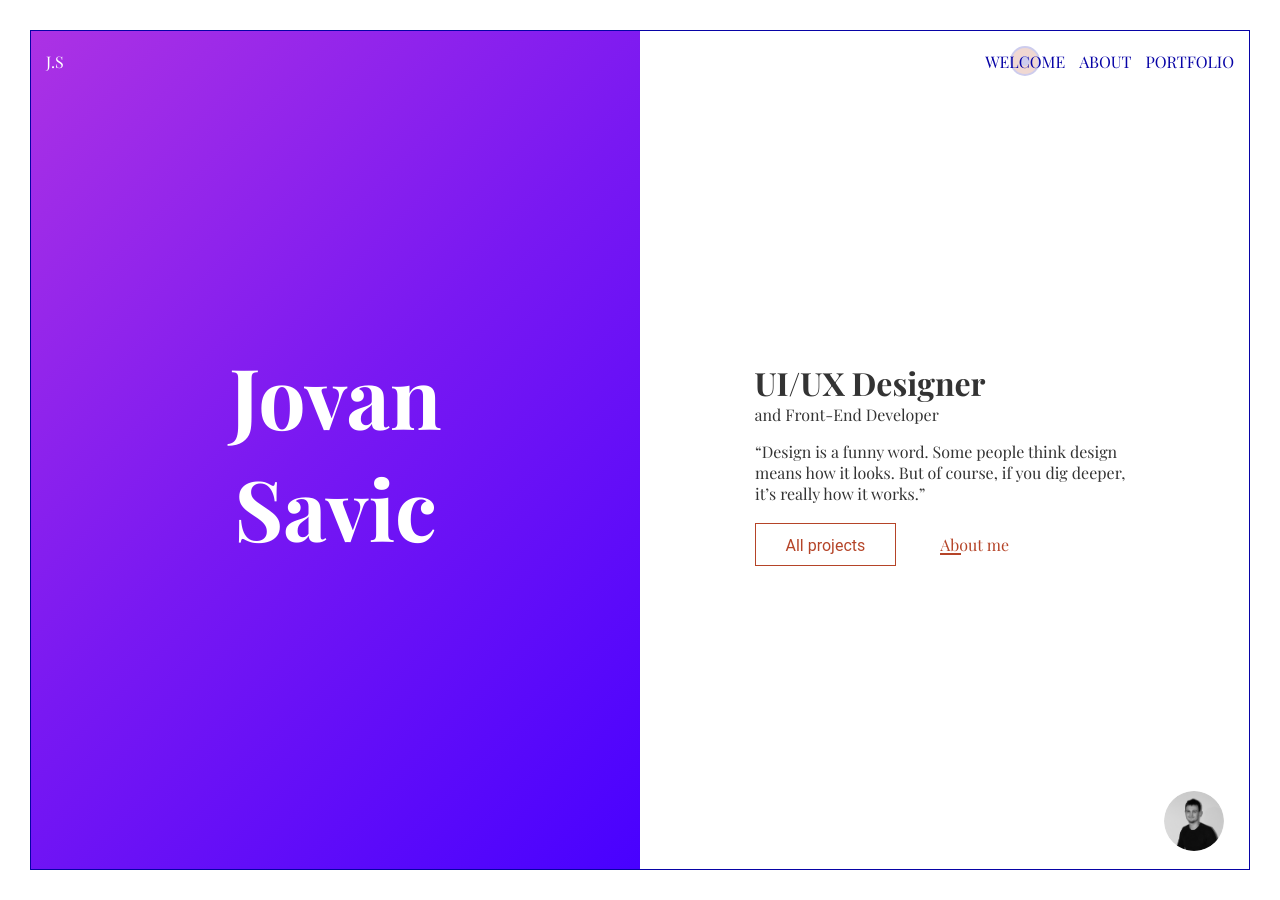
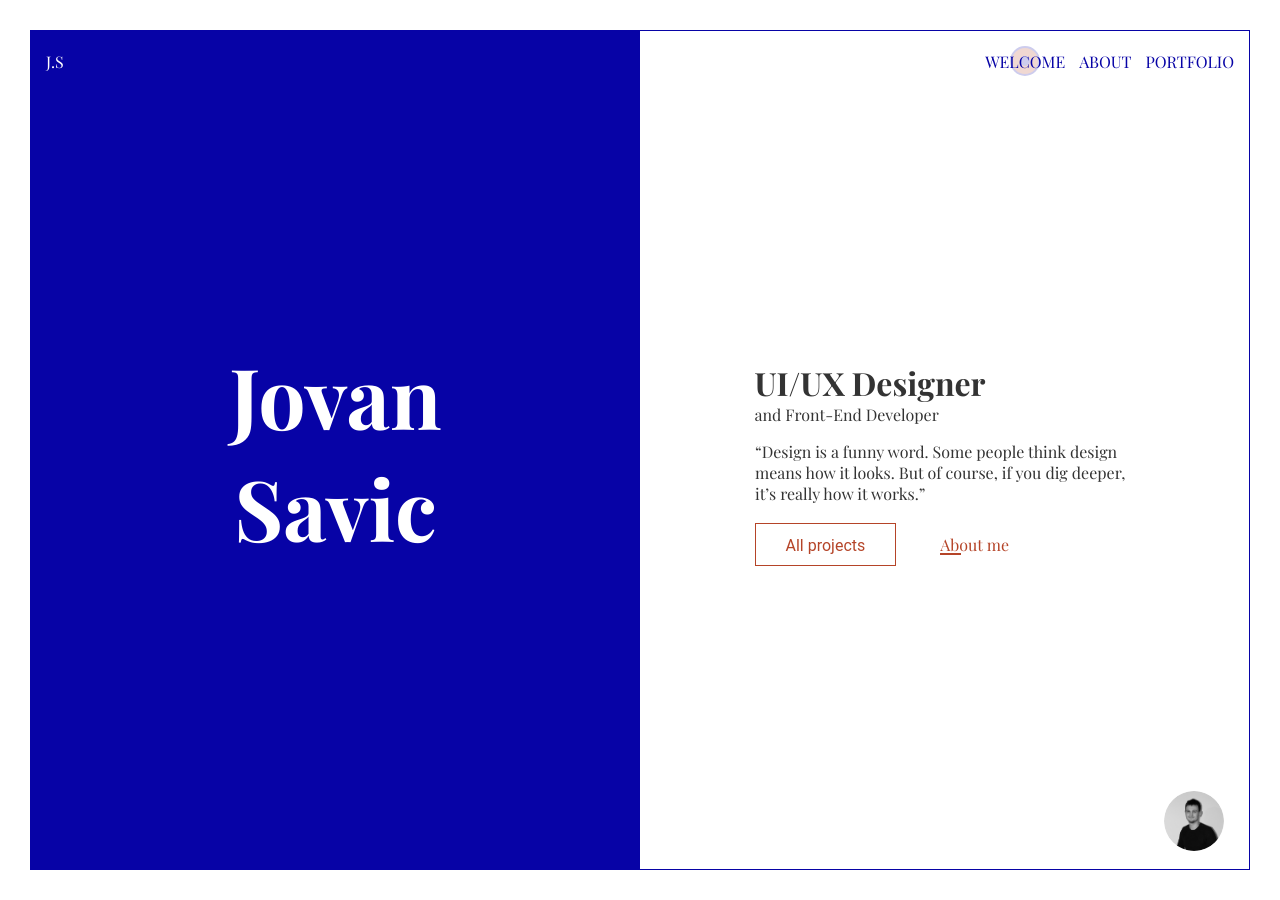
Before and after one commit to johnofficial/animated-portfolio-site, a Jekyll site: the page built from _pages/index.html, in a window 1280 px wide. Built offline with Jekyll 4.4.1, drawn with Linux system fonts in a browser that asks for light colours; Markdown is read by kramdown in place of the engine named in the settings.

```diff
--- a/_sass/pages/_home-page.sass
+++ b/_sass/pages/_home-page.sass
@@ -13,7 +13,7 @@
   transition: .6s
   .title-background
     position: absolute
-    background-image: linear-gradient(-225deg, #AC32E4 0%, #7918F2 48%, #4801FF 100%)
+    //background-image: linear-gradient(-225deg, #AC32E4 0%, #7918F2 48%, #4801FF 100%)
     left: 0px
     top: 0px
     height: 100%
--- a/assets/css/main.css
+++ b/assets/css/main.css
@@ -365,7 +365,6 @@
   transition: .6s; }
   .title-section .title-background {
     position: absolute;
-    background-image: linear-gradient(-225deg, #AC32E4 0%, #7918F2 48%, #4801FF 100%);
     left: 0px;
     top: 0px;
     height: 100%;
```
